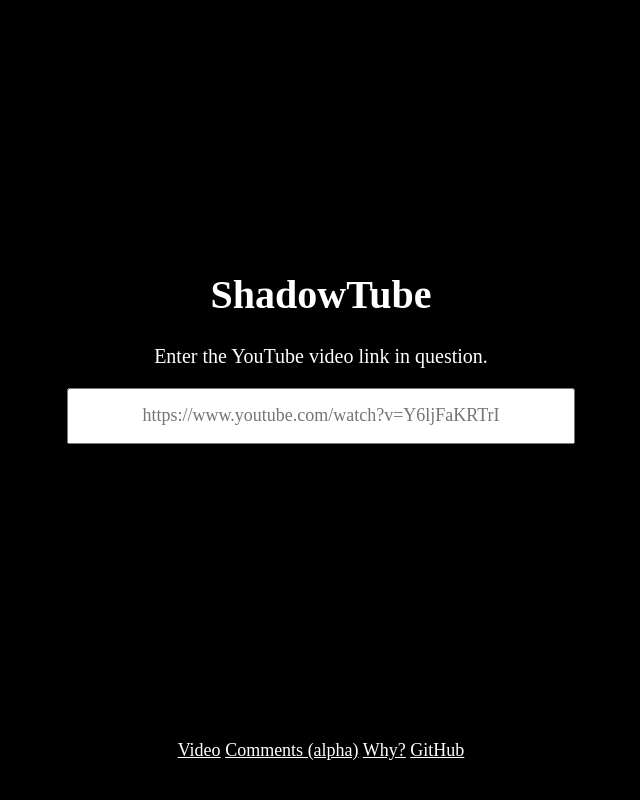
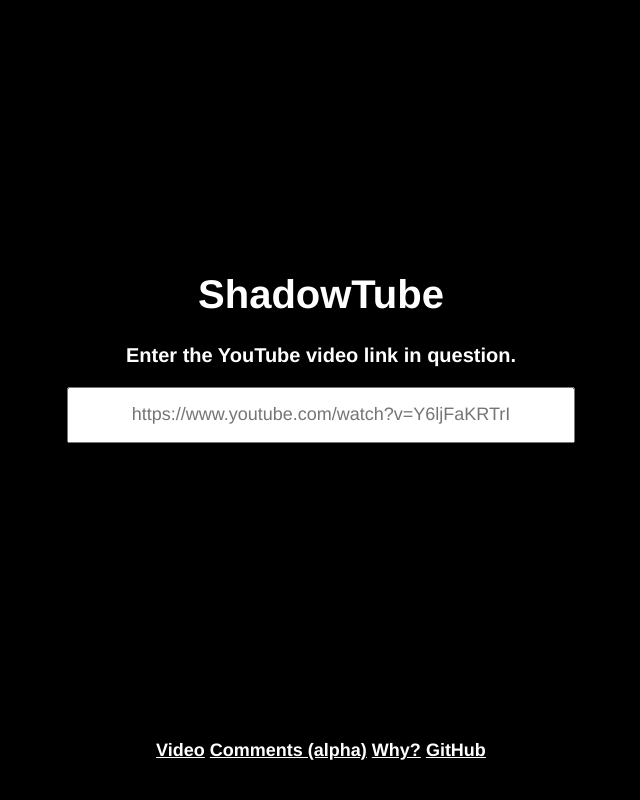
Before and after one commit to danehobrecht/shadowtu.be, a Flask app: page / in a window 1280 px wide. Shown: the whole page, without its empty margins (319-959 px from the left). Run offline with Flask 2, Linux system fonts and the light colour scheme; parts of the project's set-up code (start-up, migrations or seed data) failed here and were passed over; some web fonts are replaced.

Commit message:
new file:   static/liberation_sans/AUTHORS new file:   static/liberation_sans/COPYING new file:   static/liberation_sans/ChangeLog new file:   static/liberation_sans/LiberationSans-Bold.ttf new file:   static/liberation_sans/LiberationSans-BoldItalic.ttf new file:   static/liberation_sans/LiberationSans-Italic.ttf new file:   static/liberation_sans/LiberationSans-Regular.ttf new file:   static/liberation_sans/License.txt new file:   static/liberation_sans/README modified:   static/styles/css.css modified:   templates/base.html

```diff
--- a/static/styles/css.css
+++ b/static/styles/css.css
@@ -1,15 +1,25 @@
+@font-face {
+   font-family: "LiberationSans-Regular";
+   src: url("../liberation_sans/LiberationSans-Regular.ttf");
+}
+
+@font-face {
+   font-family: "LiberationSans-Bold";
+   src: url("../liberation_sans/LiberationSans-Bold.ttf");
+}
+
 a {
 	color: white;
 }
 
 pre {
-	font-family: 'LiberationSansBold';
+	font-family: 'LiberationSans-Bold';
 	font-size: 20px;
 	color: white;
 }
 
 html {
-	font-family: 'LiberationSansBold';
+	font-family: 'LiberationSans-Bold';
 	font-size: 20px;
 	color: white;
 	background-color: black;
@@ -40,7 +50,7 @@ footer {
 }
 
 .link-box {
-	font-family: 'LiberationSansRegular';
+	font-family: 'LiberationSans-Regular';
 	font-size: 18px;
 	height: 50px;
 	width: 500px;
--- a/templates/base.html
+++ b/templates/base.html
@@ -3,7 +3,6 @@
 	<head>
 		{% block head %}
 			<title>ShadowTube</title>
-			<!-- Font --> <link rel="stylesheet" type="text/css" href="https://fontlibrary.org//face/liberation-sans-unofficial-opentype-cff-version"/>
 			<!-- CSS --> <link rel="stylesheet" type="text/css" href="{{ url_for('static', filename='styles/css.css') }}"/>
 			<!-- jQuery --> <script src="https://cdnjs.cloudflare.com/ajax/libs/jquery/3.6.0/jquery.min.js"></script>
 		{% endblock %}
```
Also changed, not shown: static/liberation_sans/LiberationSans-Bold.ttf (added), static/liberation_sans/LiberationSans-BoldItalic.ttf (added), static/liberation_sans/LiberationSans-Italic.ttf (added), static/liberation_sans/LiberationSans-Regular.ttf (added), static/liberation_sans/License.txt (added), 4 other files.
